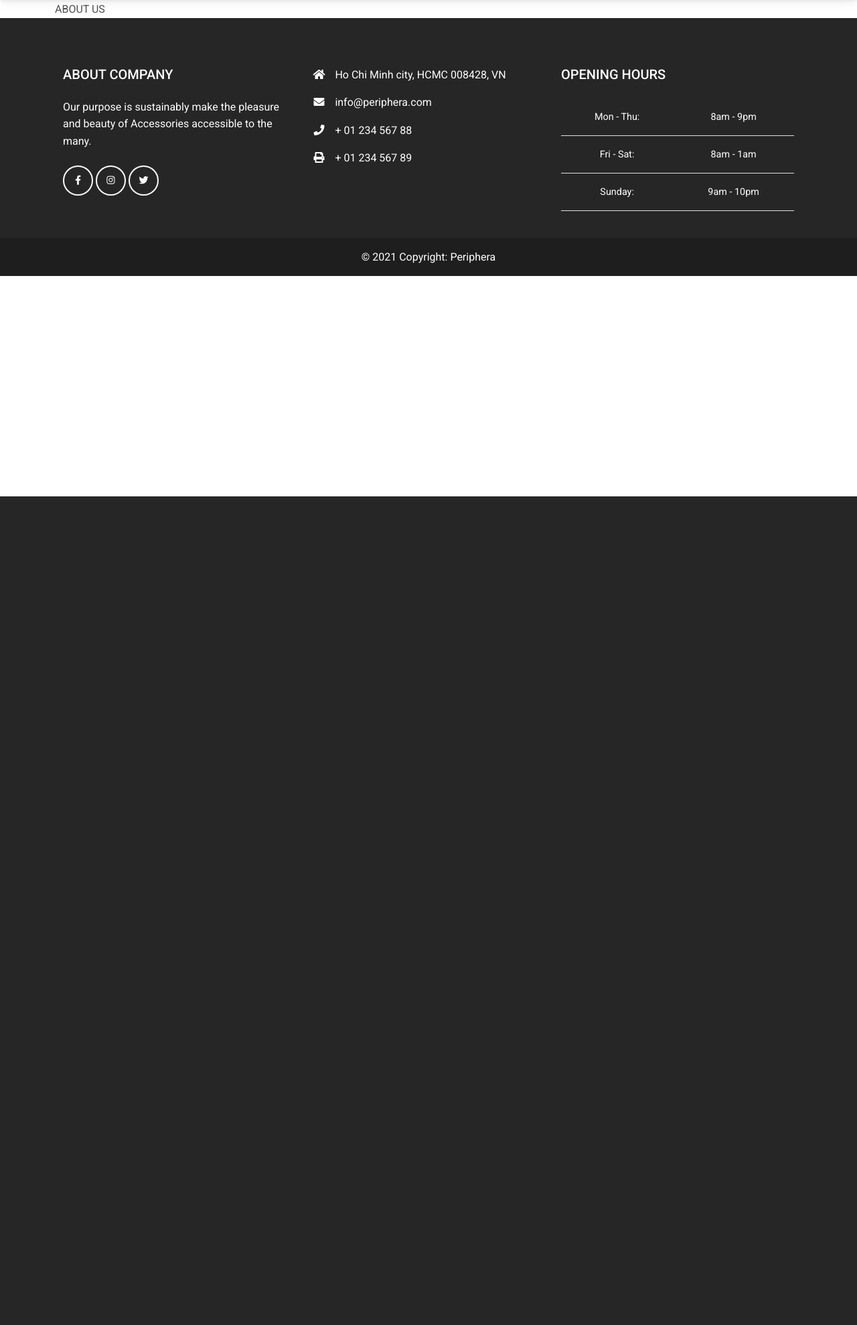
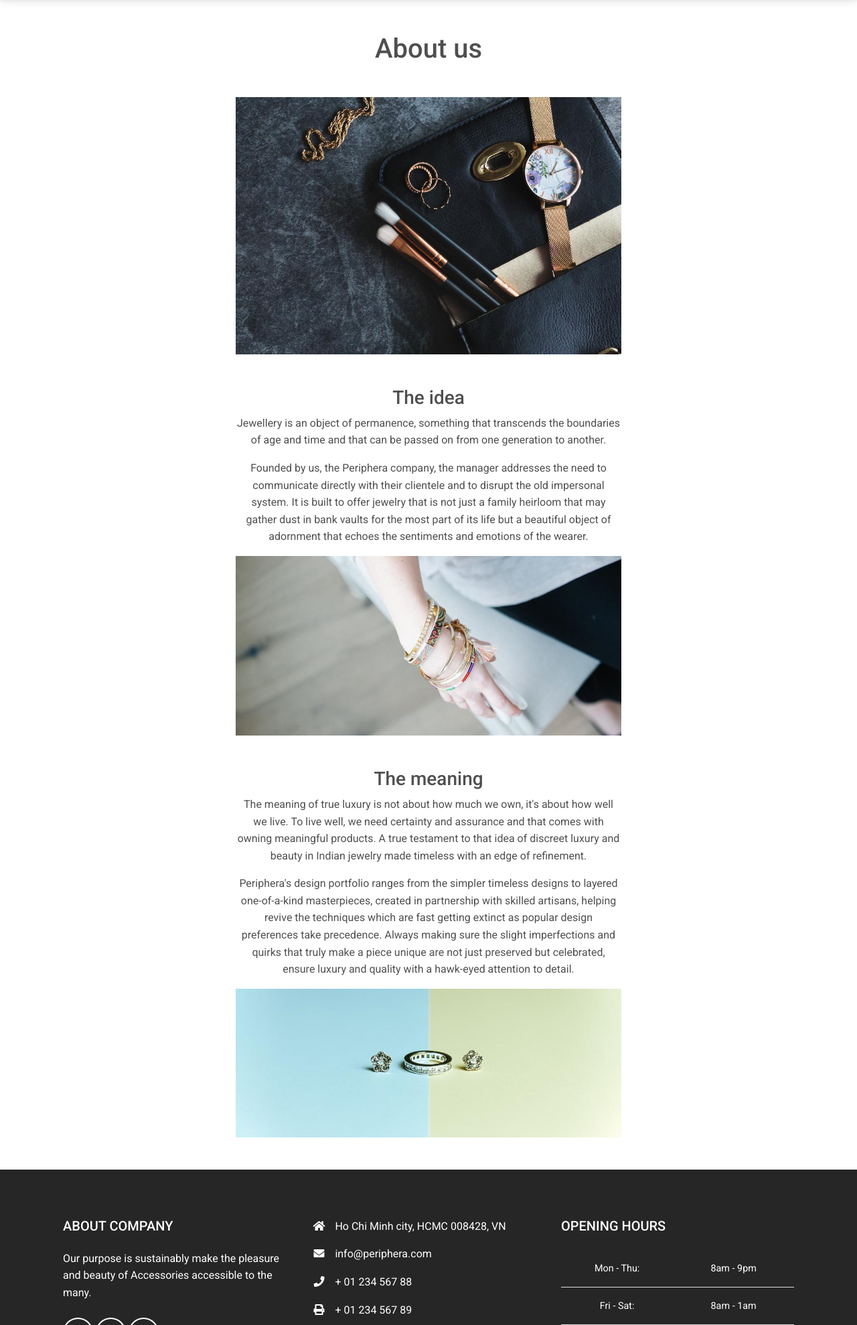
Before and after one commit to yanaginx/periphera, a PHP site: page /periphera/about in a window 1280 px wide. Shown: the part 59-2037 px from the top of the page at 67% size. Before the commit the page ends 800 px from the top, so only its background shows below. Run offline with PHP 8.4, Linux system fonts and the light colour scheme; some libraries are stand-ins or nearby versions.

Commit message:
Update about.php

```diff
--- a/mvc/views/pages/about.php
+++ b/mvc/views/pages/about.php
@@ -1 +1,22 @@
-ABOUT US
+<div class="m-5">
+    <h1 class="text-center">About us</h1>
+</div>
+<div class="container-lg mx-auto about-content">
+    <img class="mb-5 w-100" src="./public/img/placeholders/about-1.jpg" alt="about-us-illustrate">
+    <h3 class="text-center">The idea</h3>
+    <p class="text-center">
+      Jewellery is an object of permanence, something that transcends the boundaries of age and time and that can be passed on from one generation to another.
+    </p>
+    <p class='text-center'>
+      Founded by us, the Periphera company, the manager addresses the need to communicate directly with their clientele and to disrupt the old impersonal system. It is built to offer jewelry that is not just a family heirloom that may gather dust in bank vaults for the most part of its life but a beautiful object of adornment that echoes the sentiments and emotions of the wearer.
+    </p>
+    <img class="mb-5 w-100" src="./public/img/placeholders/about-2.jpg" alt="the-idea-illustrate">
+    <h3 class="text-center">The meaning</h3>
+    <p class="text-center">
+      The meaning of true luxury is not about how much we own, it's about how well we live. To live well, we need certainty and assurance and that comes with owning meaningful products. A true testament to that idea of discreet luxury and beauty in Indian jewelry made timeless with an edge of refinement.
+    </p>
+    <p class="text-center">
+      Periphera's design portfolio ranges from the simpler timeless designs to layered one-of-a-kind masterpieces, created in partnership with skilled artisans, helping revive the techniques which are fast getting extinct as popular design preferences take precedence. Always making sure the slight imperfections and quirks that truly make a piece unique are not just preserved but celebrated, ensure luxury and quality with a hawk-eyed attention to detail.
+    </p>
+    <img class="mb-5 w-100" src="./public/img/placeholders/about-3.jpg" alt="the-meaning-illustrate">
+</div>
--- a/mvc/views/pages/login.php
+++ b/mvc/views/pages/login.php
@@ -1,4 +1,4 @@
-<base href="http://localhost/periphera/">  <!--  Fix the domain when deploy on the server -->
+<!-- <base href="http://localhost/periphera/">   Fix the domain when deploy on the server -->
 
 <section style="background-color: #EFEFEF;">
   <div class="container py-5 h-100">
--- a/mvc/views/pages/register.php
+++ b/mvc/views/pages/register.php
@@ -1,4 +1,4 @@
-<base href="http://localhost/periphera/">  <!--  Fix the domain when deploy on the server -->
+<!-- <base href="http://localhost/periphera/">   Fix the domain when deploy on the server -->
 
 <section style="background-color: #EFEFEF;">
   <div class="container py-5">
--- a/public/css/main.css
+++ b/public/css/main.css
@@ -84,3 +84,9 @@ body {
   position: static;
 }
 /* End feedback */
+
+/* About */
+.about-content {
+  max-width: 600px;
+}
+/* End about */
```
Also changed, not shown: public/img/placeholders/about-1.jpg (added), public/img/placeholders/about-2.jpg (added), public/img/placeholders/about-3.jpg (added).
